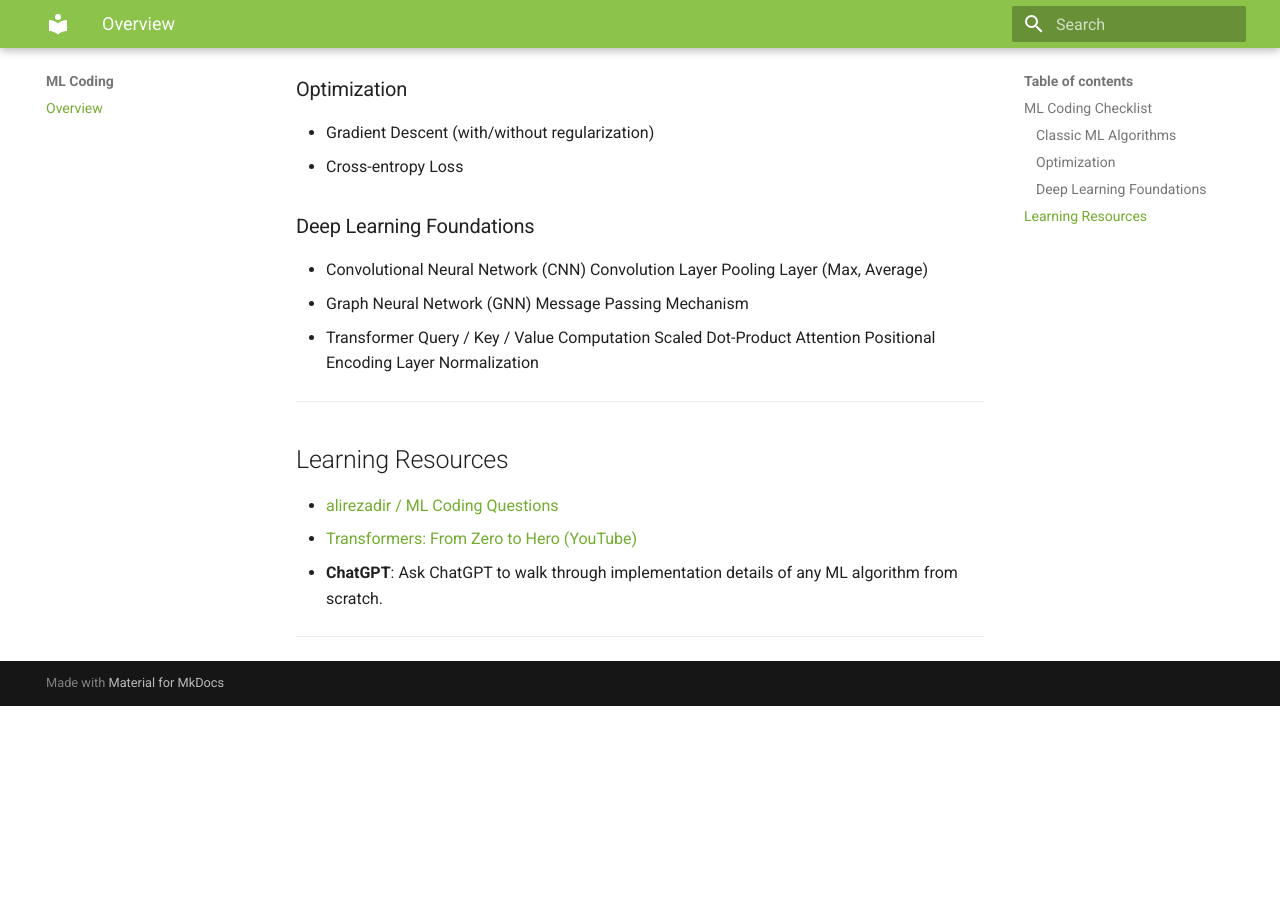
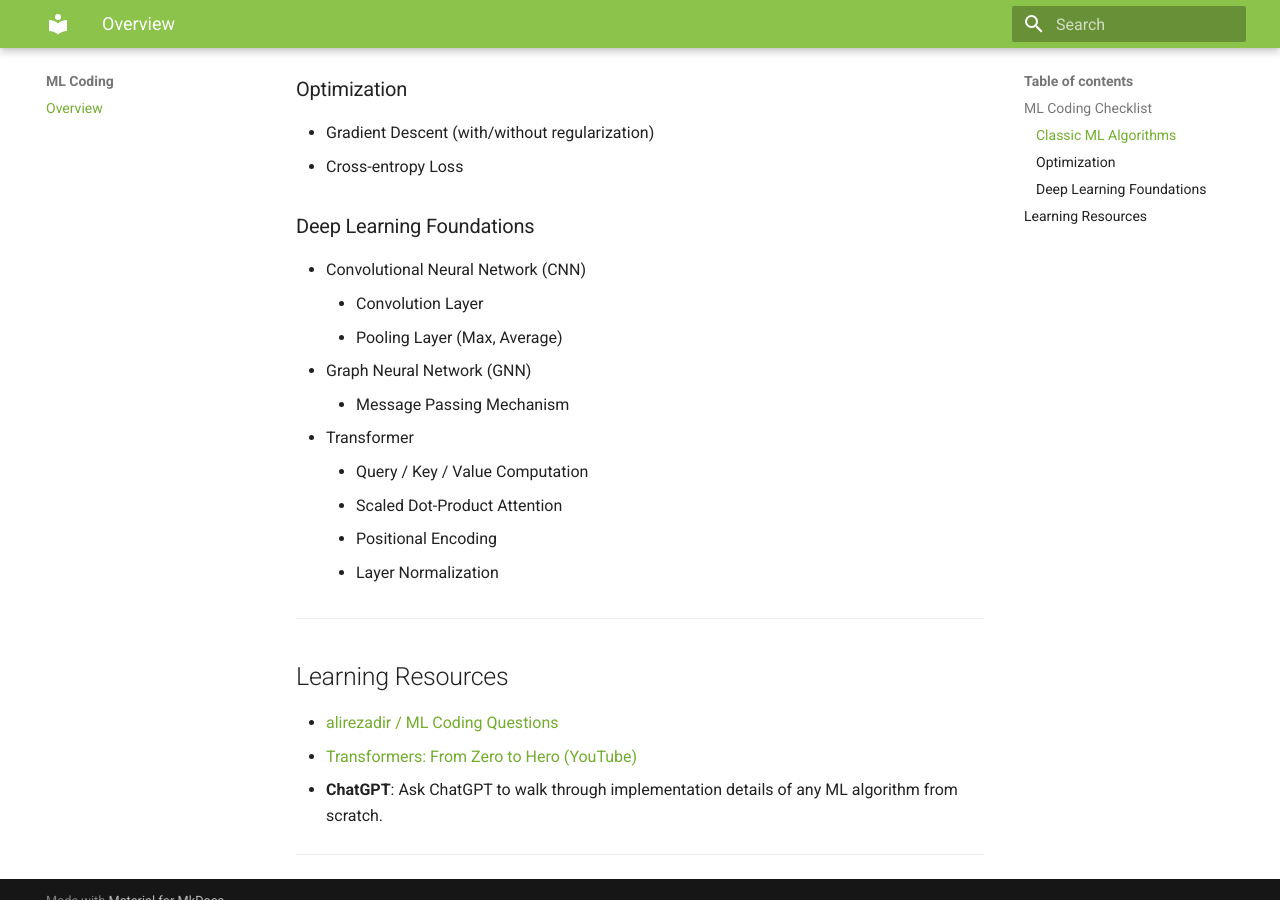
Before and after one commit to MelodyMD/MLE101, an MkDocs documentation site: the page built from docs/ml_coding.md, in a window 1280 px wide and 900 px high, scrolled down 518 px. Built offline with MkDocs 1.6.1 and Material for MkDocs 9.7.7, drawn with Linux system fonts in a browser that asks for light colours; before the commit the page ends 1224 px from its top, so only the background shows below that.

Commit message:
fix format

```diff
--- a/docs/ml_coding.md
+++ b/docs/ml_coding.md
@@ -18,15 +18,16 @@
 
 ### Deep Learning Foundations
 - Convolutional Neural Network (CNN)
-    Convolution Layer
-    Pooling Layer (Max, Average)
+    - Convolution Layer
+    - Pooling Layer (Max, Average)
 - Graph Neural Network (GNN)
-    Message Passing Mechanism
+    - Message Passing Mechanism
 - Transformer
-    Query / Key / Value Computation
-    Scaled Dot-Product Attention
-    Positional Encoding
-    Layer Normalization
+    - Query / Key / Value Computation
+    - Scaled Dot-Product Attention
+    - Positional Encoding
+    - Layer Normalization
+
 
 
 ---
```
